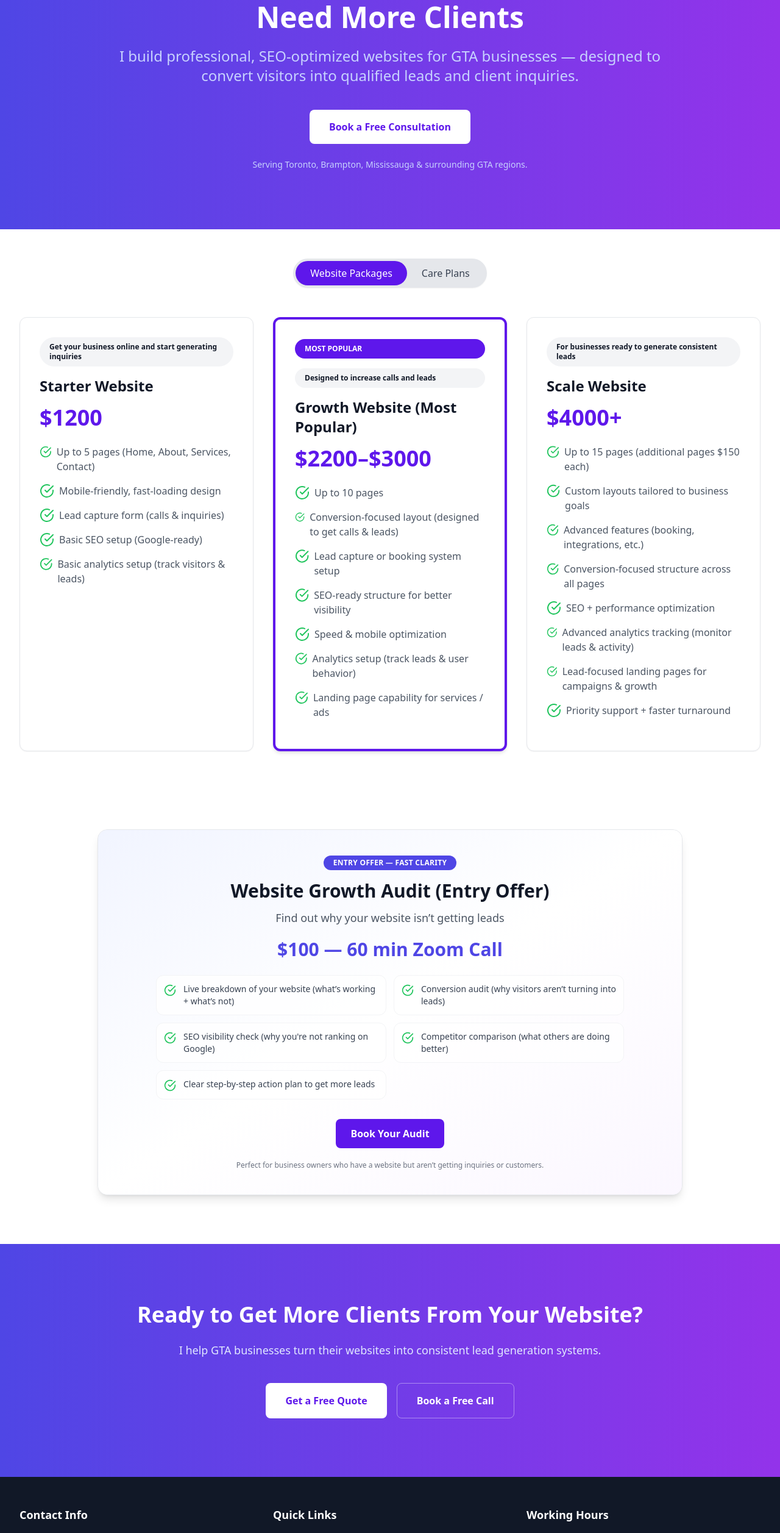
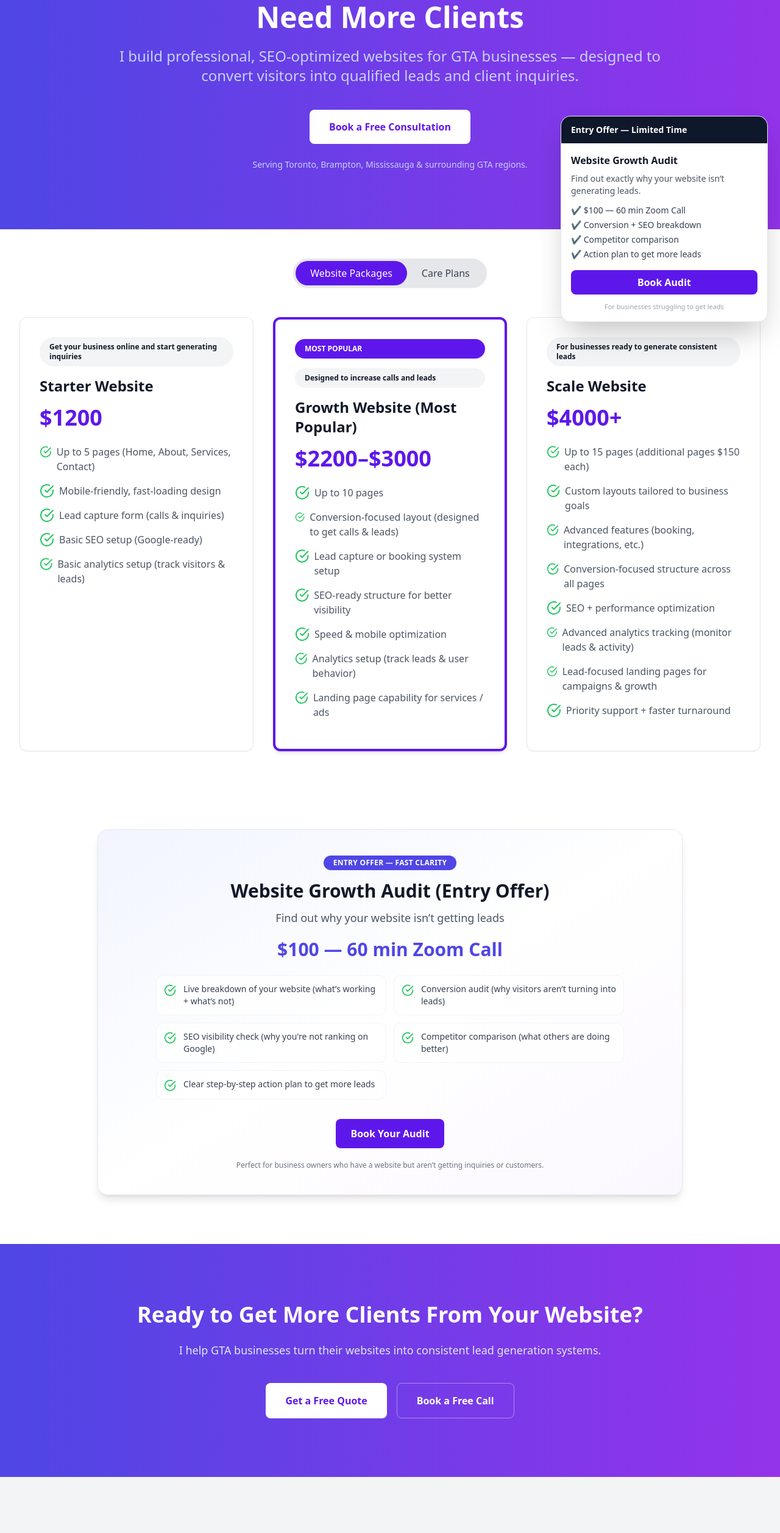
Before and after one commit to nav-commits/WebsiteBusiness, a React (Vite) app: page /services in a window 1280 px wide. Shown: the part 252-2766 px from the top of the page at 61% size. Built offline with nearby package versions, Linux system fonts and the light colour scheme.

Commit message:
fixed footer

```diff
--- a/src/App.tsx
+++ b/src/App.tsx
@@ -1,22 +1,29 @@
 import { Routes, Route } from "react-router-dom";
 import Navbar from "./components/Navbar";
 import Footer from "./components/Footer";
+import StickyOffer from "./components/StickyOffer";
+
 import Home from "./pages/Home";
 import About from "./pages/About";
 import Services from "./pages/Services";
 import Portfolio from "./pages/Portfolio";
 import Testimonials from "./pages/Testimonials";
 import Contact from "./pages/Contact";
-import { useAnalytics } from "./useAnalystics";
 import Blog from "./pages/Blog";
 import BlogDetail from "./pages/BlogDetail";
 import FAQPage from "./pages/FAQ";
 
+import { useAnalytics } from "./useAnalystics";
+
 function App() {
   useAnalytics();
+
   return (
-    <div className="min-h-screen flex flex-col bg-white">
+    <div className="min-h-screen flex flex-col bg-white overflow-x-hidden">
+      {/* NAVBAR */}
       <Navbar />
+
+      {/* MAIN CONTENT */}
       <main className="flex-grow">
         <Routes>
           <Route path="/" element={<Home />} />
@@ -28,10 +35,18 @@ function App() {
           <Route path="/blog/:slug" element={<BlogDetail />} />
           <Route path="/contact" element={<Contact />} />
           <Route path="/faq" element={<FAQPage />} />
-          <Route path="*" element={<div className="pt-80 text-center">Page Not Found</div>} />
+          <Route
+            path="*"
+            element={<div className="pt-80 text-center">Page Not Found</div>}
+          />
         </Routes>
       </main>
+
+      {/* FOOTER */}
       <Footer />
+
+      {/* FLOATING STICKY OFFER */}
+      <StickyOffer />
     </div>
   );
 }
--- a/src/components/Footer.tsx
+++ b/src/components/Footer.tsx
@@ -1,64 +1,130 @@
 import { Mail, Phone, MapPin } from "lucide-react";
-import {Link} from "react-router-dom";
+import { Link } from "react-router-dom";
+
 const Footer = () => {
   return (
-    <footer className="bg-gray-900 text-white">
-      <div className="max-w-7xl mx-auto py-12 px-4 sm:px-6 lg:px-8">
-        <div className="grid grid-cols-1 md:grid-cols-3 gap-8">
+    <footer className="bg-gray-100 text-black border-t border-gray-200">
+
+      <div className="max-w-7xl mx-auto py-14 px-6 sm:px-8 lg:px-12">
+
+        <div className="grid grid-cols-1 md:grid-cols-3 gap-10 items-start">
+
+          {/* ================= BRAND + LOGO ================= */}
           <div>
-            <h3 className="text-lg font-semibold mb-4">Contact Info</h3>
-            <div className="space-y-3">
-              <div className="flex items-center">
-                <Phone className="h-5 w-5 mr-2" />
+
+            {/* BIGGER LOGO */}
+            <div className="mb-6">
+              <img
+                src="/Images/nav-logo.png"
+                alt="Nav Web Design"
+                className="h-[170px] w-auto object-contain"
+              />
+            </div>
+
+            <p className="text-sm text-gray-700 mb-6 leading-relaxed">
+              High-converting websites for Toronto service businesses designed to generate real leads, calls, and clients.
+            </p>
+
+            <div className="space-y-3 text-sm text-gray-800">
+
+              <div className="flex items-center gap-2">
+                <Phone className="h-4 w-4 text-[#5e17eb]" />
                 <span>647-676-3466</span>
               </div>
-              <div className="flex items-center">
-                <Mail className="h-5 w-5 mr-2" />
+
+              <div className="flex items-center gap-2">
+                <Mail className="h-4 w-4 text-[#5e17eb]" />
                 <span>info@navwebdesign.com</span>
               </div>
-              <div className="flex items-center">
-                <MapPin className="h-5 w-5 mr-2" />
+
+              <div className="flex items-center gap-2">
+                <MapPin className="h-4 w-4 text-[#5e17eb]" />
                 <span>Toronto, Ontario, Canada</span>
               </div>
+
             </div>
           </div>
-          <div>
-            <h3 className="text-lg font-semibold mb-4">Quick Links</h3>
-            <ul className="space-y-2">
+
+          {/* ================= QUICK LINKS ================= */}
+          <div className="pt-10 md:pt-16">
+
+            <h3 className="text-lg font-semibold mb-5 text-black">
+              Quick Links
+            </h3>
+
+            <ul className="space-y-3 text-sm text-gray-700">
+
               <li>
-                <Link to="/services" className="hover:text-indigo-400">
+                <Link to="/services" className="hover:text-[#5e17eb] transition">
                   Services
                 </Link>
               </li>
+
               <li>
-                <Link to="/portfolio" className="hover:text-indigo-400">
+                <Link to="/portfolio" className="hover:text-[#5e17eb] transition">
                   Portfolio
                 </Link>
               </li>
+
               <li>
-                <Link to="/contact" className="hover:text-indigo-400">
+                <Link to="/about" className="hover:text-[#5e17eb] transition">
+                  About
+                </Link>
+              </li>
+
+              <li>
+                <Link to="/contact" className="hover:text-[#5e17eb] transition">
                   Get Started
                 </Link>
               </li>
+
             </ul>
+
           </div>
-          <div>
-            <h3 className="text-lg font-semibold mb-4">Working Hours</h3>
-            <p className="text-gray-300">
-              Monday - Friday: 9:00 AM - 5:00 PM
-              <br />
-              Saturday: 10:00 AM - 4:00 PM
-              <br />
-              Sunday: Closed
+
+          {/* ================= HOURS ================= */}
+          <div className="pt-10 md:pt-16">
+
+            <h3 className="text-lg font-semibold mb-5 text-black">
+              Working Hours
+            </h3>
+
+            <p className="text-sm text-gray-700 mb-4">
+              Available for new website projects and consultations across Toronto & GTA.
             </p>
+
+            <div className="text-sm text-gray-700 space-y-1">
+              <p>Mon - Fri: 9:00 AM - 5:00 PM</p>
+              <p>Saturday: 10:00 AM - 4:00 PM</p>
+              <p>Sunday: Closed</p>
+            </div>
+
+            <div className="mt-6">
+              <Link
+                to="/contact"
+                className="inline-block bg-[#5e17eb] hover:bg-indigo-700 text-white text-sm font-semibold px-5 py-3 rounded-lg transition"
+              >
+                Book a Consultation
+              </Link>
+            </div>
+
           </div>
+
         </div>
 
-        <div className="mt-8 pt-8 border-t border-gray-700 text-center">
-          <p className="text-gray-300">
-            © {new Date().getFullYear()} Nav Dhamrait. All rights reserved.
+        {/* ================= BOTTOM BAR ================= */}
+        <div className="mt-10 pt-6 border-t border-gray-300 text-center">
+
+          <p className="text-sm text-gray-600">
+            © {new Date().getFullYear()} Nav Web Design. All rights reserved.
           </p>
+
+          <p className="text-xs text-gray-500 mt-2">
+            Built for Toronto & GTA service businesses that want more leads.
+          </p>
+
         </div>
+
       </div>
     </footer>
   );
--- /dev/null
+++ b/src/components/StickyOffer.tsx
@@ -0,0 +1,78 @@
+import { Link } from "react-router-dom";
+
+const StickyOffer = () => {
+  return (
+    <>
+      {/* ================= DESKTOP ================= */}
+      <div className="hidden sm:block fixed right-5 bottom-5 z-50 w-[340px] bg-white shadow-2xl rounded-2xl border border-gray-200 overflow-hidden">
+
+        <div className="bg-[#0f172a] text-white px-4 py-3">
+          <p className="text-sm font-semibold">
+            Entry Offer — Limited Time
+          </p>
+        </div>
+
+        <div className="p-4">
+          <h3 className="text-base font-bold text-gray-900 mb-2">
+            Website Growth Audit
+          </h3>
+
+          <p className="text-sm text-gray-600 mb-3">
+            Find out exactly why your website isn’t generating leads.
+          </p>
+
+          <div className="text-sm text-gray-700 space-y-1 mb-4">
+            <p>✔ $100 — 60 min Zoom Call</p>
+            <p>✔ Conversion + SEO breakdown</p>
+            <p>✔ Competitor comparison</p>
+            <p>✔ Action plan to get more leads</p>
+          </div>
+
+          <Link
+            to="/contact"
+            className="block text-center bg-[#5e17eb] hover:bg-indigo-700 text-white font-semibold py-2 rounded-lg transition"
+          >
+            Book Audit
+          </Link>
+
+          <p className="text-[11px] text-gray-400 mt-3 text-center">
+            For businesses struggling to get leads
+          </p>
+        </div>
+      </div>
+
+      {/* ================= MOBILE (STRONG BANNER) ================= */}
+      <div className="sm:hidden fixed bottom-0 left-0 w-full z-50 bg-[#0f172a] text-white shadow-2xl border-t border-white/10">
+
+        <div className="px-4 py-3 flex flex-col gap-2">
+
+          {/* TOP LABEL */}
+          <p className="text-xs tracking-wide text-indigo-300 font-semibold uppercase">
+            🔥 Entry Offer — Website Growth Audit
+          </p>
+
+          {/* MAIN LINE */}
+          <p className="text-sm font-semibold">
+            $100 — Find out why your website isn’t getting leads
+          </p>
+
+          {/* CTA */}
+          <Link
+            to="/contact"
+            className="w-full text-center bg-[#5e17eb] hover:bg-indigo-700 text-white font-bold py-3 rounded-lg text-sm transition"
+          >
+            Book Your Audit
+          </Link>
+
+          {/* MICRO TRUST */}
+          <p className="text-[11px] text-gray-300 text-center">
+            60 min Zoom • SEO + Conversion breakdown
+          </p>
+
+        </div>
+      </div>
+    </>
+  );
+};
+
+export default StickyOffer;
```
